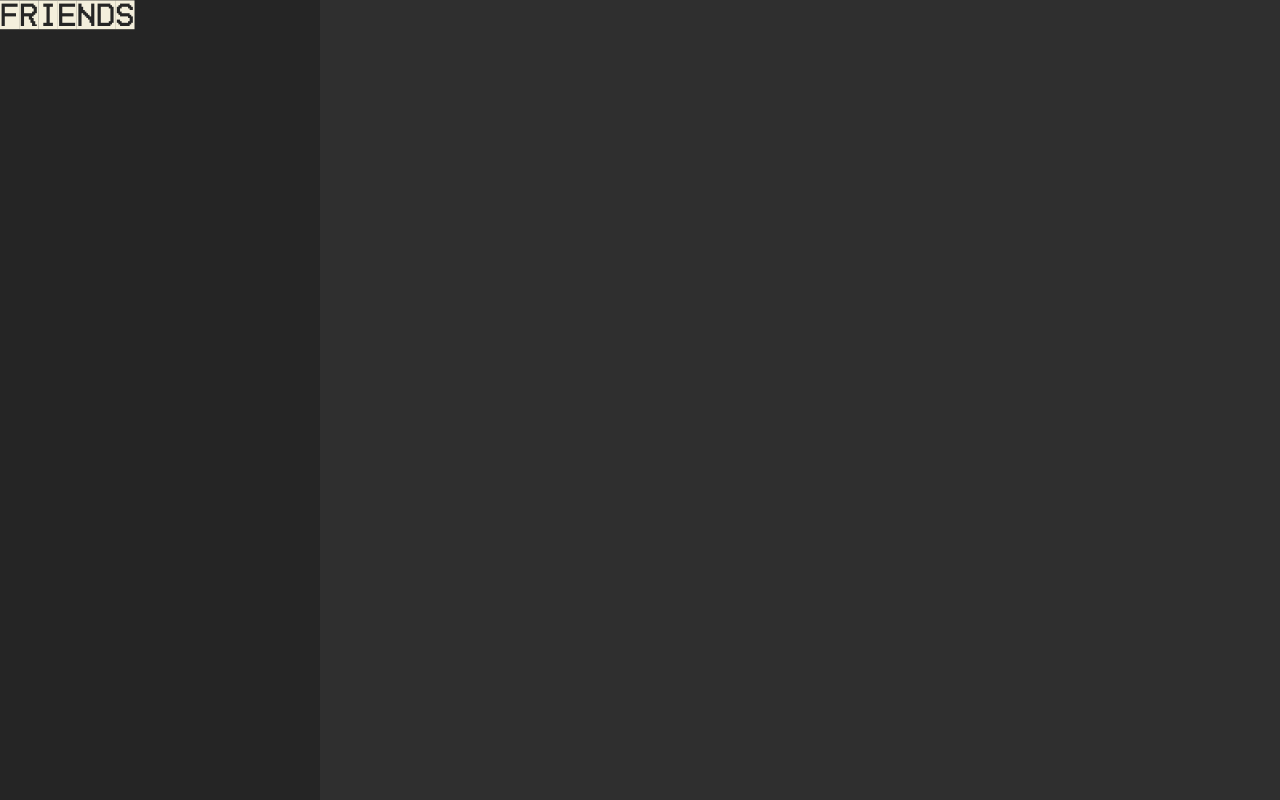
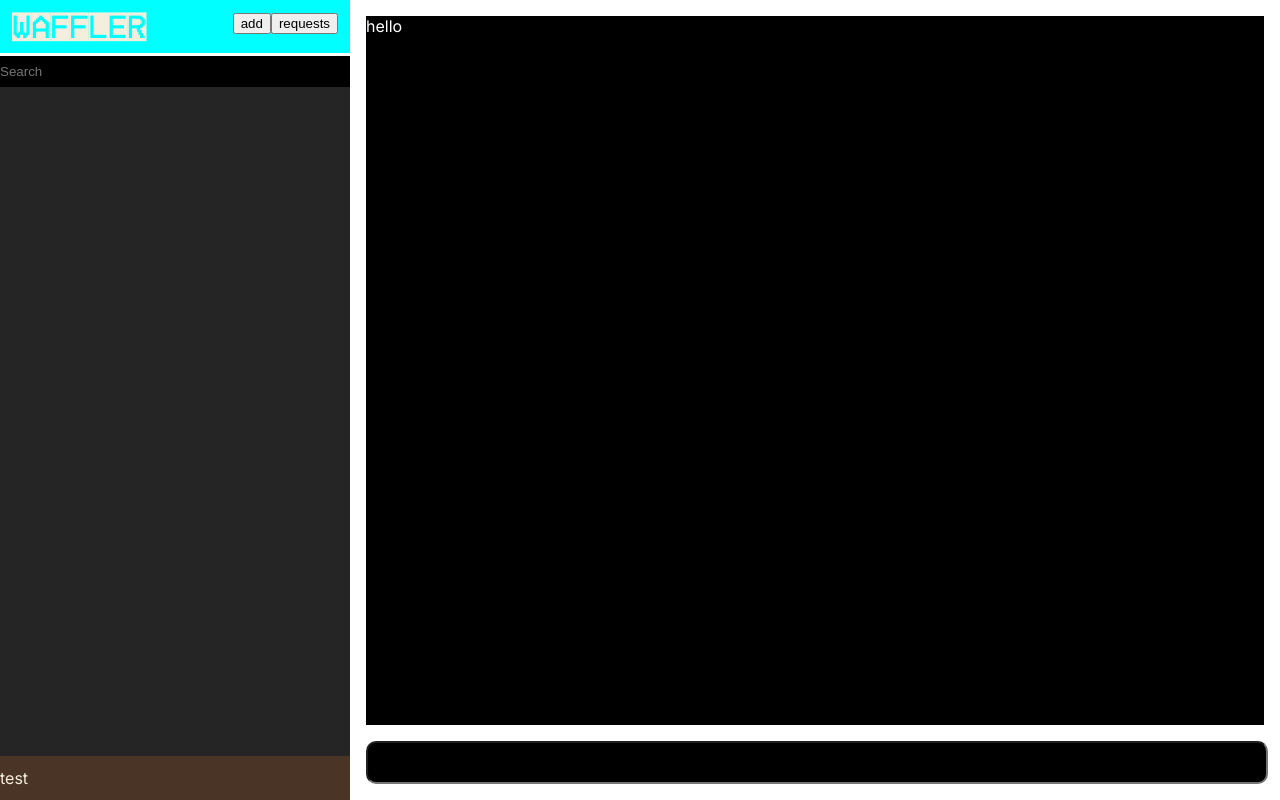
Before and after one commit to ang-2001/special-waffle, a React (Create React App) app: page /home in a window 1280 px wide. Built offline with nearby package versions, Linux system fonts and the light colour scheme.

Commit message:
main page outline

```diff
--- /dev/null
+++ b/src/components/messages/MessageBox.jsx
@@ -0,0 +1,22 @@
+// side bar should consist of: friends list, settings, user
+import React from 'react'
+import styles from './index.module.css'
+
+const Messages = () => {
+    return (
+        // container for list of messages and message form
+        <div className={styles.messageContainer}>
+            {/* header/nav for who you're chatting with */}
+            {/* section where messages will be displayed */}
+            <div className={styles.messageList} >
+                hello
+                {/* message */}
+            </div>
+
+            {/* form where users input and submit messages */}
+            <input className={styles.messageInput} />
+        </div>
+    )
+}
+
+export default Messages
--- /dev/null
+++ b/src/components/messages/Search.jsx
@@ -0,0 +1,12 @@
+import React from 'react'
+import styles from './index.module.css'
+
+const Search = () => {
+    return (
+        <>
+            <input type="text" className={styles.searchField} placeholder='Search' />
+        </>
+    )
+}
+
+export default Search
--- a/src/components/messages/Sidebar.jsx
+++ b/src/components/messages/Sidebar.jsx
@@ -1,18 +1,33 @@
 // side bar should consist of: friends list, settings, user
 import React from 'react'
+import styles from './index.module.css'
 import { SectionHeader, SideBarContainer } from '../../utils/styles/index.styled'
+import Search from './Search'
 
 const Sidebar = () => {
   return (
     <SideBarContainer>
-      <div>
-        <SectionHeader>Friends</SectionHeader>
+      <div className={styles.friendSection}>
+        {/* friend list header section */}
+        <div className={styles.friendHeader}>
+          <SectionHeader>Waffler</SectionHeader>
+          <div>
+            <button>add</button>
+            <button>requests</button>
+          </div>
+        </div>
       </div>
+
+      {/* friend list + search (search and chats)*/}
+      <Search />
       <div>
 
       </div>
-      <div>
 
+
+      {/* user status profile and options (user nav)*/}
+      <div className={styles.userSection}>
+        test
       </div>
 
     </SideBarContainer>
--- /dev/null
+++ b/src/components/messages/index.module.css
@@ -0,0 +1,62 @@
+.friendSection {
+    width: 100%;
+    display: flex;
+    box-sizing: border-box;
+    flex-direction: column;
+    background-color: aqua;
+    border-bottom: solid white;
+    padding: 12px 0;
+}
+
+.friendHeader {
+    display: flex;
+    justify-content: space-between;
+    margin: 0 12px;
+}
+
+.userSection {
+    margin-top: auto;
+    width: 100%;
+    padding: 12px;
+    background-color: #4a3425;
+}
+
+.messageContainer {
+    width: 100%;
+    background-color: white;
+    color:black;
+    display: flex;
+    flex-direction: column;
+    row-gap: 16px;
+    padding: 16px 16px;
+    overflow: hidden;
+}
+
+.messageInput {
+    width: 100%;
+    background-color: black;
+    color:white;
+    padding: 12px 0;
+    margin-top: auto;
+    border-radius: 10px;
+}
+
+.messageList {
+    width: 100%;
+    height: 100%;
+    background-color: black;
+    color: white;
+}
+
+.searchField {
+    width: 100%;
+    padding: 8px;
+    color: white;
+    background-color: black;
+    border: none;
+
+    &:focus {
+        /* background-color: white; */
+        border: none;
+    }
+}
--- a/src/pages/HomePage.jsx
+++ b/src/pages/HomePage.jsx
@@ -1,12 +1,14 @@
 import React from 'react'
 import { HomePageContainer } from '../utils/styles/index.styled'
 import Sidebar from '../components/messages/Sidebar'
+import Messages from '../components/messages/MessageBox'
 
 // where the main app will operate
 const HomePage = () => {
   return (
     <HomePageContainer>
       <Sidebar />
+      <Messages />
     </HomePageContainer>
     // sidebar
     // messages
--- a/src/utils/styles/index.styled.js
+++ b/src/utils/styles/index.styled.js
@@ -121,13 +121,17 @@ export const Page = styled.div`
 export const HomePageContainer = styled.div`
     /* background-color: #1a1a1a; */
     height: 100%;
+    display: flex;
 `;
 
 // what is in the side bar?
 // => conversations, friends, groups(?)
 export const SideBarContainer = styled.div`
     background-color: #252525;
-    color: #000;
+    color: #f4efdc;
     height: 100%;
-    width: 20em;
+    min-width: 350px;
+    display: flex;
+    flex-direction: column;
+    align-items:center;
 `;
```
Also changed, not shown: src/components/messages/ChatList.jsx (added, +15 -0 lines), src/components/messages/MessageContent.jsx (added), 1 other file (tests, documents, lock files or other folders).
